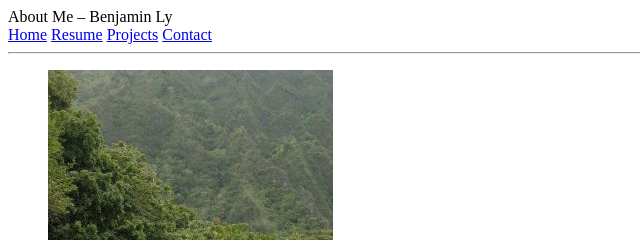
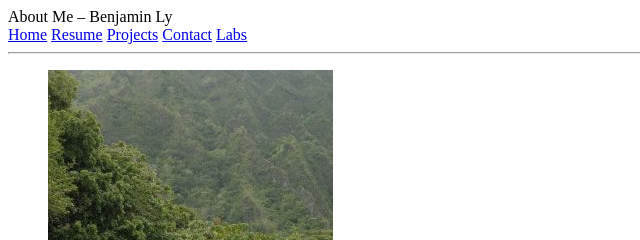
Before and after one commit to benly03/HW2, a plain HTML site: page aboutmepage.html in a window 1280 px wide. Shown: the top 240 px of the page, 0-640 px from the left. Drawn offline with Linux system fonts and the light colour scheme.

Commit message:
Update aboutmepage.html

```diff
--- a/aboutmepage.html
+++ b/aboutmepage.html
@@ -15,6 +15,7 @@
       <a href="resumepage.html">Resume</a>
       <a href="projectpage.html">Projects</a>
       <a href="contactpage.html">Contact</a>
+      <a href="labs.html">Labs</a>
     </nav>
   </header>
   <hr>
```
